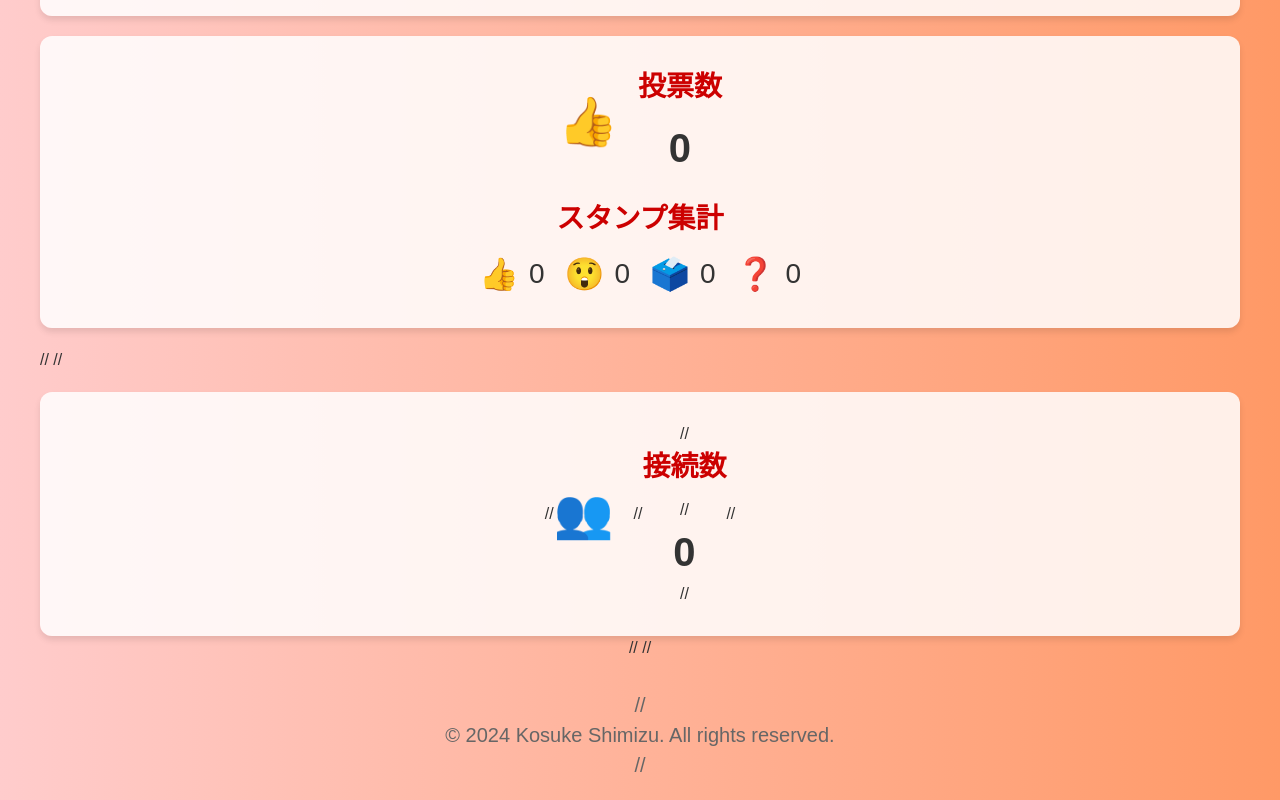
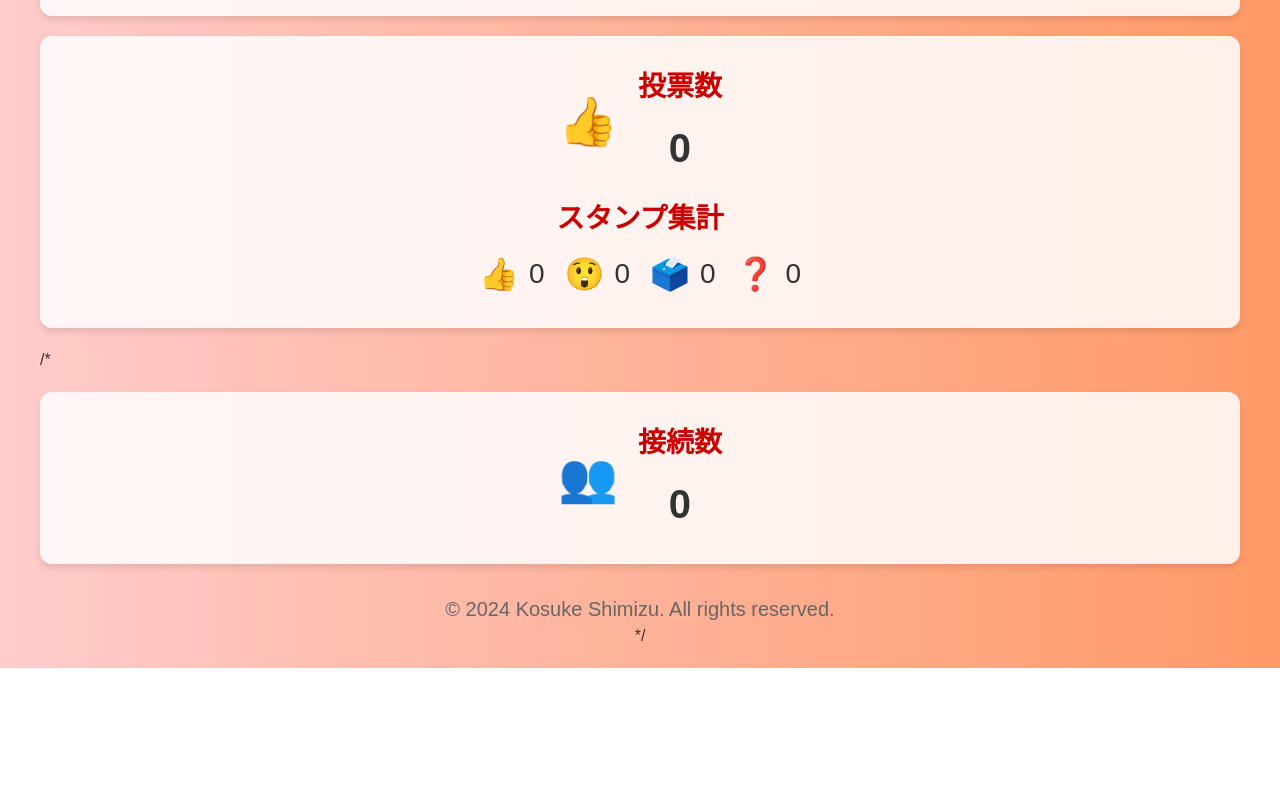
Before and after one commit to Suke-go/makersu_18, a React (Create React App) app in the folder frontend/: page /presenter in a window 1280 px wide. Shown: the part 631-1431 px from the top of the page. After the commit the page ends 1299 px from the top, so only its background shows below. Built offline with nearby package versions, Linux system fonts and the light colour scheme; no server answers; the HTML template or start-up script is replaced by a standard one.

Commit message:
Update Presenter.js

```diff
--- a/frontend/src/pages/Presenter.js
+++ b/frontend/src/pages/Presenter.js
@@ -186,20 +186,20 @@ export default function Presenter() {
           </div>
         </div>
 
-        // {/* 接続数カード */}
-        // <div style={{ ...styles.card, ...styles.connectionCard }}>
-        //   <span style={styles.iconUsers} role="img" aria-label="ユーザー">👥</span>
-        //   <div style={styles.connectionInfo}>
-        //     <h3 style={styles.infoTitle}>接続数</h3>
-        //     <p style={styles.infoCount}>{connections}</p>
-        //   </div>
-        // </div>
+        /*{/* 接続数カード */}
+         <div style={{ ...styles.card, ...styles.connectionCard }}>
+           <span style={styles.iconUsers} role="img" aria-label="ユーザー">👥</span>
+           <div style={styles.connectionInfo}>
+             <h3 style={styles.infoTitle}>接続数</h3>
+             <p style={styles.infoCount}>{connections}</p>
+           </div>
+         </div>
       </main>
 
-      // {/* フッター */}
-      // <footer style={styles.footer}>
-      //   <p>&copy; {new Date().getFullYear()} Kosuke Shimizu. All rights reserved.</p>
-      // </footer>
+       {/* フッター */}
+       <footer style={styles.footer}>
+         <p>&copy; {new Date().getFullYear()} Kosuke Shimizu. All rights reserved.</p>
+       </footer>*/
 
       {/* スタンプ表示 */}
       {stamp && (
```
